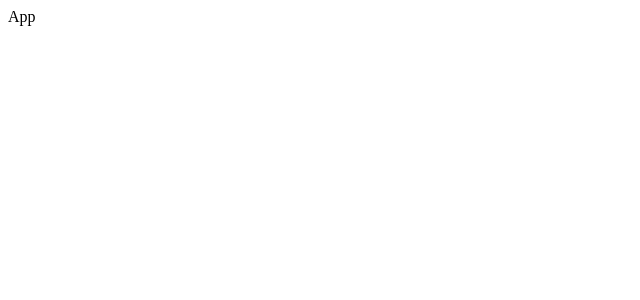
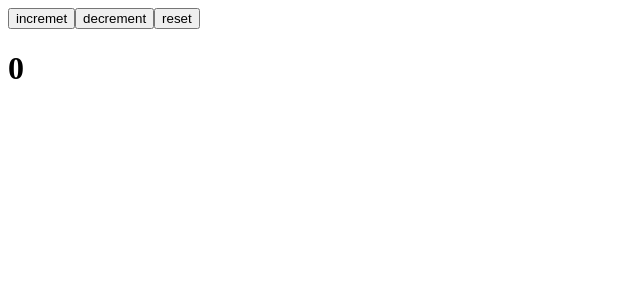
Before and after one commit to Igor40ivskyi/dec-2023-react, a React (Create React App) app: page / in a window 1280 px wide. Shown: the top 300 px of the page, without its empty margins (0-640 px from the left). Built offline with nearby package versions, Linux system fonts and the light colour scheme.

Commit message:
base redux learning

```diff
--- a/package.json
+++ b/package.json
@@ -8,7 +8,9 @@
     "@testing-library/user-event": "^13.5.0",
     "react": "^18.2.0",
     "react-dom": "^18.2.0",
-    "react-scripts": "5.0.1"
+    "react-scripts": "5.0.1",
+    "react-redux": "^8.0.5",
+    "redux": "^4.2.1"
   },
   "scripts": {
     "start": "react-scripts start",
--- /dev/null
+++ b/src/AAA.js
@@ -0,0 +1,15 @@
+import React from 'react';
+import {useSelector} from "react-redux";
+
+const AAA = () => {
+
+    const state = useSelector(state => state);
+
+    return (
+        <div>
+            <h1>{state}</h1>
+        </div>
+    );
+};
+
+export default AAA;
--- a/src/App.js
+++ b/src/App.js
@@ -1,8 +1,30 @@
+import {useDispatch, useSelector} from "react-redux";
+import AAA from "./AAA";
 
 function App() {
+
+
+    const dispatch = useDispatch();
+
+    const increment = () => {
+        dispatch({type: 'INC', payload: 5});
+    };
+
+    const decrement = () => {
+        dispatch({type: 'DEC'});
+    };
+
+    const reset = () => {
+        dispatch({type: 'RESET'});
+    };
+
+
     return (
         <div className="App">
-            App
+            <button onClick={increment}>incremet</button>
+            <button onClick={decrement}>decrement</button>
+            <button onClick={reset}>reset</button>
+            <AAA/>
         </div>
     );
 }
--- a/src/index.js
+++ b/src/index.js
@@ -1,8 +1,27 @@
 import React from 'react';
 import ReactDOM from 'react-dom/client';
+import {Provider} from "react-redux";
 import App from './App';
+import {createStore} from "redux";
+
+const baseReducer = (state=0,action   ) => {
+    switch (action.type) {
+        case 'INC':
+            return state = state + action.payload;
+        case 'DEC':
+            return --state;
+        case 'RESET':
+            return 0;
+        default:
+            return state;
+    }
+};
+
+const store = createStore(baseReducer);
 
 const root = ReactDOM.createRoot(document.getElementById('root'));
 root.render(
-    <App/>
+    <Provider store={store}>
+        <App/>
+    </Provider>
 );
```
Also changed, not shown: 1 other file (tests, documents, lock files or other folders).
